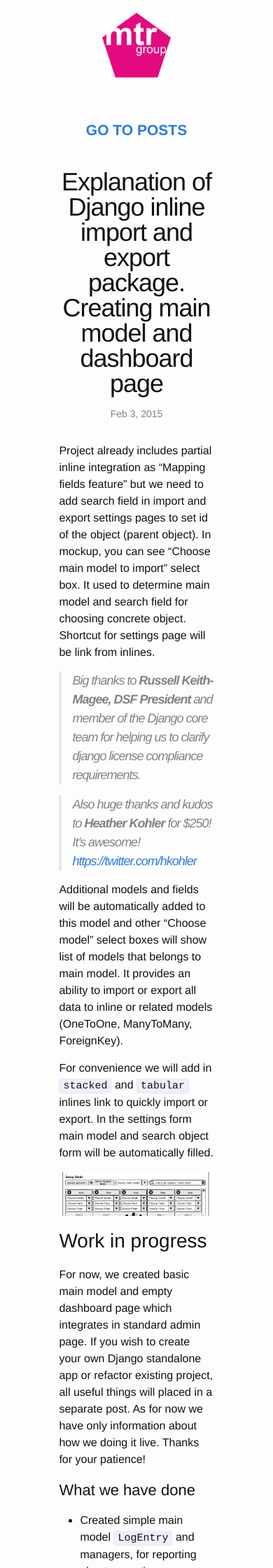
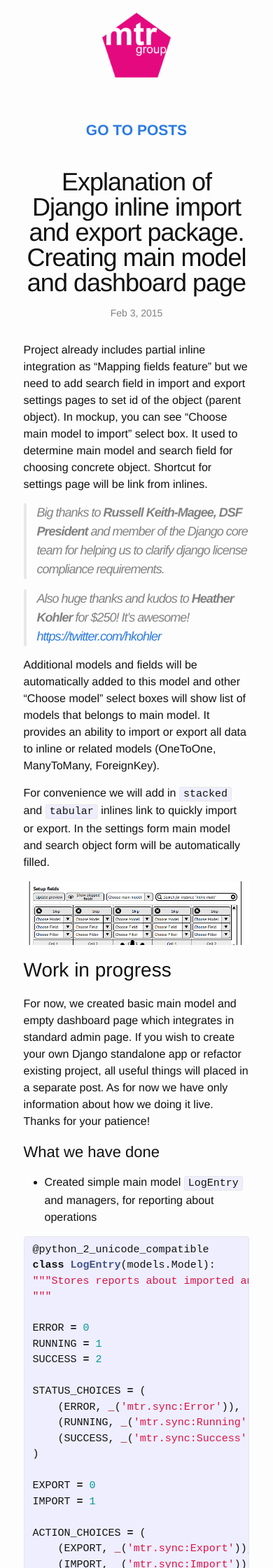
Before and after one commit to mtrgroup/mtr.github.io, a Jekyll site: the page built from _posts/2015-02-03-inlines-dashboard.md, in a window 390 px wide. Shown: the top 2240 px of the page at 70% size. Built offline with Jekyll 4.4.1, drawn with Linux system fonts in a browser that asks for light colours; comment, search, counter and statistics services are not loaded; some of the changed text lies outside the part shown.

Commit message:
Fixed padding for smartphones

```diff
--- a/_sass/_base.scss
+++ b/_sass/_base.scss
@@ -154,8 +154,8 @@
  * Wrapper
  */
 .wrapper {
-    max-width: -webkit-calc(70% - (#{$spacing-unit} * 2));
-    max-width:         calc(70% - (#{$spacing-unit} * 2));
+    max-width: -webkit-calc(60%);
+    max-width:         calc(60%);
     margin-right: auto;
     margin-left: auto;
     padding-right: $spacing-unit;
@@ -163,8 +163,8 @@
     @extend %clearfix;
 
     @include media-query($on-laptop) {
-        max-width: -webkit-calc(70% - (#{$spacing-unit}));
-        max-width:         calc(70% - (#{$spacing-unit}));
+        max-width: -webkit-calc(90%);
+        max-width:         calc(90%);
         padding-right: $spacing-unit / 2;
         padding-left: $spacing-unit / 2;
     }
--- a/css/main.scss
+++ b/css/main.scss
@@ -22,7 +22,7 @@
 $grey-color-dark:  darken($grey-color, 25%);
 
 $on-palm:          600px;
-$on-laptop:        800px;
+$on-laptop:        1024px;
 
 
 
```
